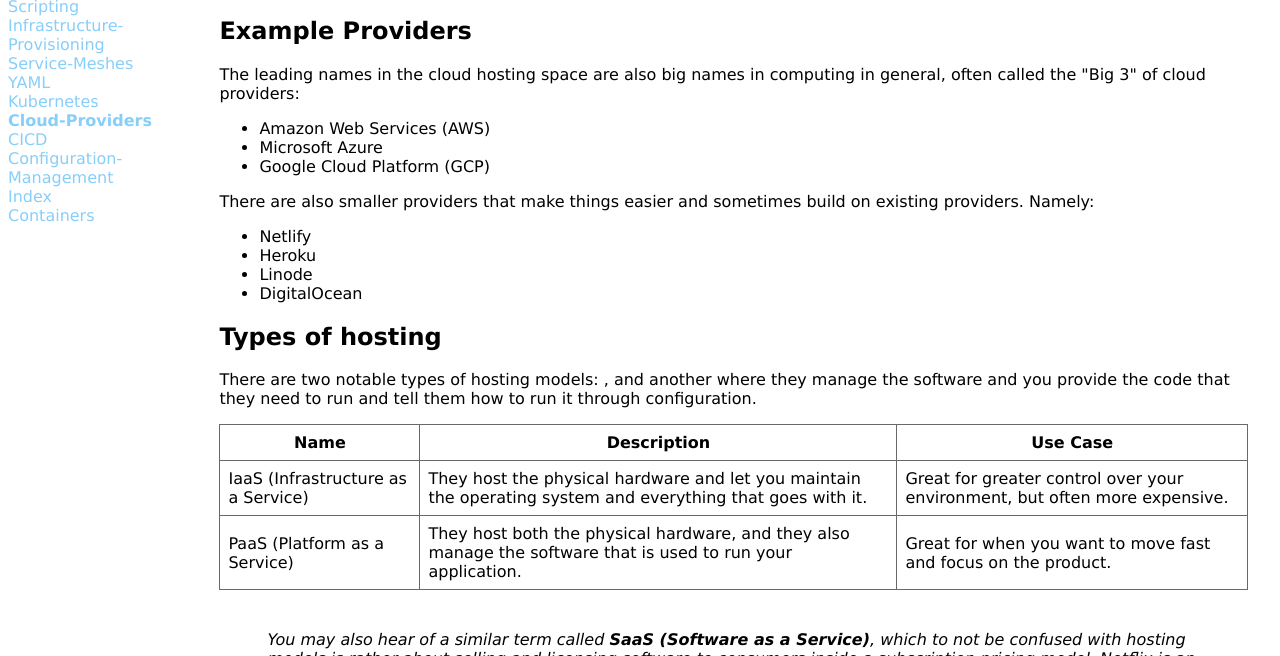
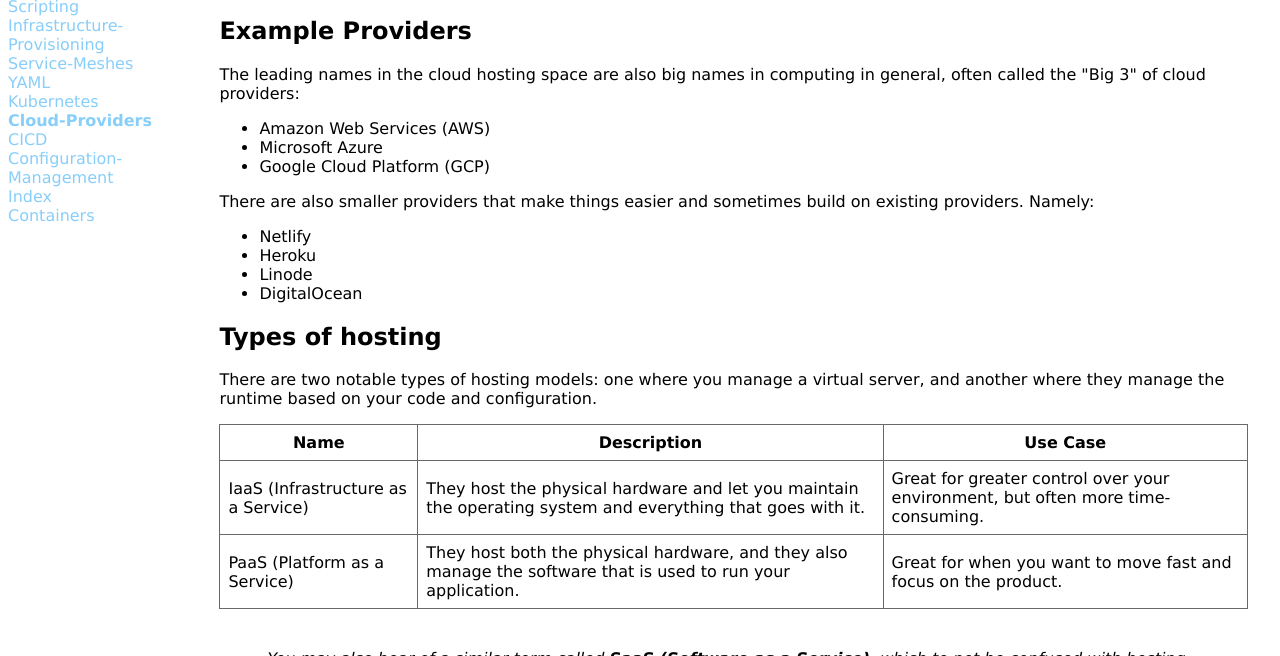
Before and after one commit to gridlocdev/custom-static-site-generator, a plain HTML site: page wwwroot/DevOps/Cloud-Providers.html in a window 1280 px wide. Shown: the part 144-800 px from the top of the page. Drawn offline with Linux system fonts and the light colour scheme.

Commit message:
Updated content

```diff
--- a/wwwroot/DevOps/Cloud-Providers.html
+++ b/wwwroot/DevOps/Cloud-Providers.html
@@ -43,7 +43,7 @@
 <li>DigitalOcean</li>
 </ul>
 <h2 id="types-of-hosting">Types of hosting</h2>
-<p>There are two notable types of hosting models: , and another where they manage the software and you provide the code that they need to run and tell them how to run it through configuration.</p>
+<p>There are two notable types of hosting models: one where you manage a virtual server, and another where they manage the runtime based on your code and configuration.</p>
 <table>
 <thead>
 <tr>
@@ -56,7 +56,7 @@
 <tr>
 <td>IaaS  (Infrastructure as a Service)</td>
 <td>They host the physical hardware and let you maintain the operating system and everything that goes with it.</td>
-<td>Great for greater control over your environment, but often more expensive.</td>
+<td>Great for greater control over your environment, but often more time-consuming.</td>
 </tr>
 <tr>
 <td>PaaS (Platform as a Service)</td>
```
Also changed, not shown: wwwroot/Security/Basic-Auth-Methods.html (+1 -2 lines), 2 other files.
